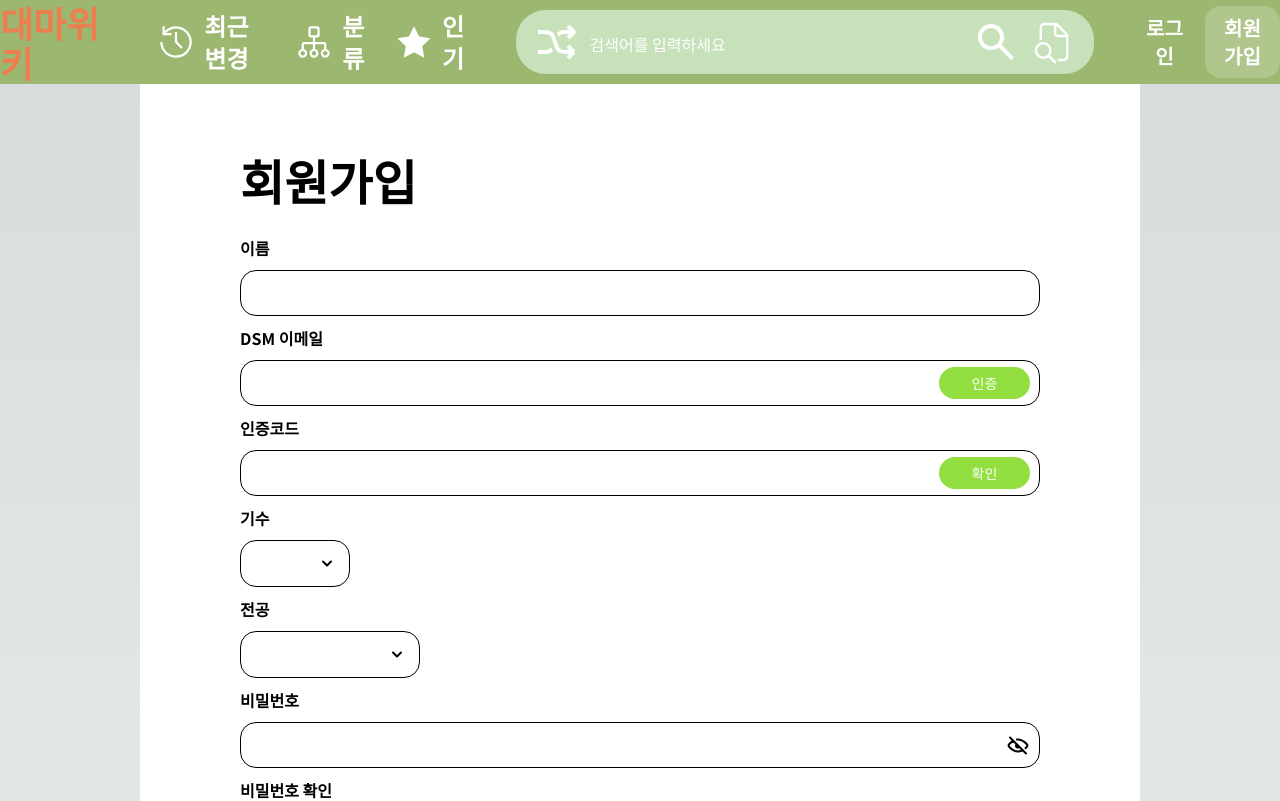
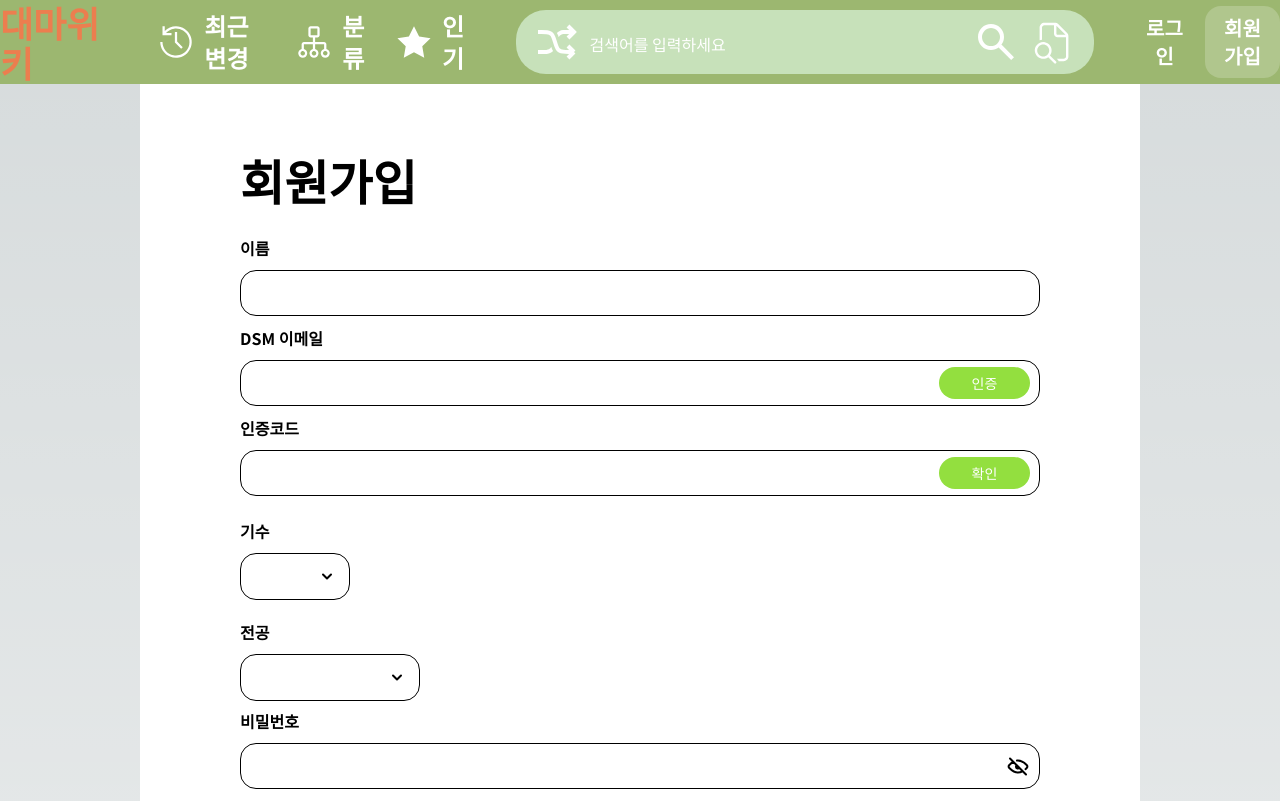
Before and after one commit to Daemawiki/Claudia, a Next.js app: page /signup in a window 1280 px wide. Shown: the top 801 px of the page. Built offline with nearby package versions, Linux system fonts and the light colour scheme.

Commit message:
✨:: 드롭다운 이외 클릭 시 드롭다운 닫힘, 드롭다운 아이템 absolute, 드롭다운 제목 가로로 가능

```diff
--- a/src/components/input/dropdown.tsx
+++ b/src/components/input/dropdown.tsx
@@ -1,31 +1,65 @@
 "use client";
 import Image from "next/image";
-import { useState } from "react";
+import { useEffect, useRef, useState } from "react";
 import DropdownItem from "./dropdownItem";
 
 interface DropdownProps {
   title: string;
   content: Array<string>;
   width: number;
+  titlePosition?: "column" | "row";
+  setForm: React.Dispatch<React.SetStateAction<string>>;
 }
 
-const Dropdown = ({ title, content, width }: DropdownProps) => {
+const Dropdown = ({
+  title,
+  content,
+  width,
+  titlePosition = "column",
+  setForm: form,
+}: DropdownProps) => {
   const [isOpen, setIsOpen] = useState(false);
   const [select, setSelect] = useState("");
   const widthStyle = { width: `${width}px` };
+  const flexStyle = {
+    flexDirection: titlePosition,
+  };
   const clickHandler = (e: React.MouseEvent<HTMLElement>) => {
     setIsOpen(!isOpen);
     setSelect(e.currentTarget.innerText);
+    form(e.currentTarget.innerText);
   };
   const renderContent = content.map((item, key) => {
     return <DropdownItem item={item} key={key} clickHandler={clickHandler} />;
   });
+  const dropdownRef = useRef<HTMLDivElement>(null);
+
+  const outsideClickHandler = (e: MouseEvent) => {
+    if (
+      dropdownRef.current &&
+      !dropdownRef.current.contains(e.target as Node)
+    ) {
+      setIsOpen(false);
+    }
+  };
+
+  useEffect(() => {
+    document.addEventListener("mousedown", outsideClickHandler);
+    return () => {
+      document.removeEventListener("mousedown", outsideClickHandler);
+    };
+  }, []);
 
   return (
-    <div className="flex flex-col gap-[10px]">
-      <span className="text-base font-bold w-fit">{title}</span>
     <div
-        className="border border-solid border-black flex rounded-2xl flex-col"
+      className="flex flex-col gap-[10px] relative w-fit items-start"
+      style={flexStyle}
+      ref={dropdownRef}
+    >
+      <span className="text-base font-bold w-fit pt-[12.5px]">{title}</span>
+      <div className="relative h-[45px]" style={widthStyle}>
+        <div
+          className="border border-solid border-black flex rounded-2xl flex-col absolute overflow-hidden"
           style={widthStyle}
         >
           <div
@@ -33,9 +67,15 @@ const Dropdown = ({ title, content, width }: DropdownProps) => {
             onClick={clickHandler}
           >
             <div>{select}</div>
-          <Image src={"/images/caretdown.svg"} alt="" width={24} height={24} />
+            <Image
+              src={"/images/caretdown.svg"}
+              alt=""
+              width={24}
+              height={24}
+            />
           </div>
           {isOpen && renderContent}
+        </div>
       </div>
     </div>
   );
--- a/src/components/input/dropdownItem.tsx
+++ b/src/components/input/dropdownItem.tsx
@@ -8,7 +8,7 @@ const DropdownItem = ({ key, item, clickHandler }: DropdownItemProps) => {
   return (
     <div
       key={key}
-      className="border-t border-black p-[10px]"
+      className="border-t border-black p-[10px] h-[24px] box-content bg-white"
       onClick={clickHandler}
     >
       {item}
```
Lines whose indentation alone changed are shown as unchanged.
